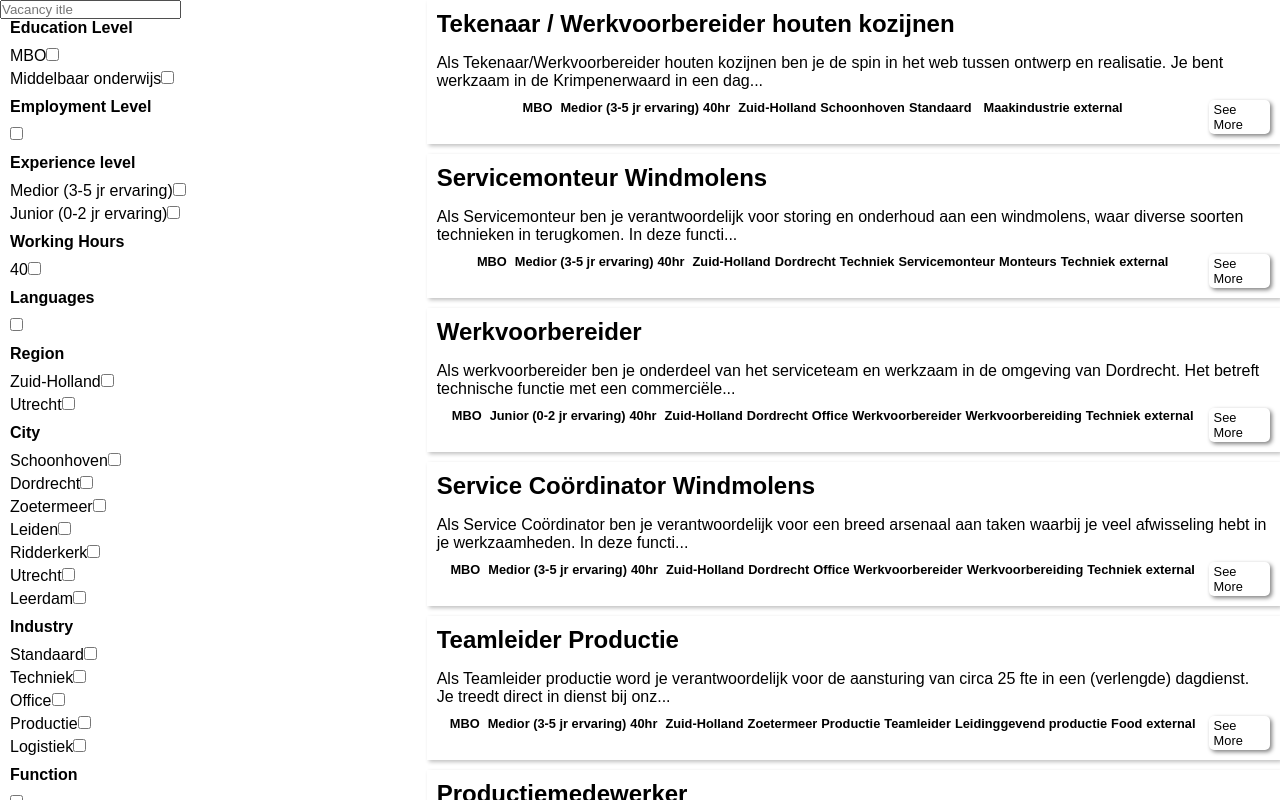
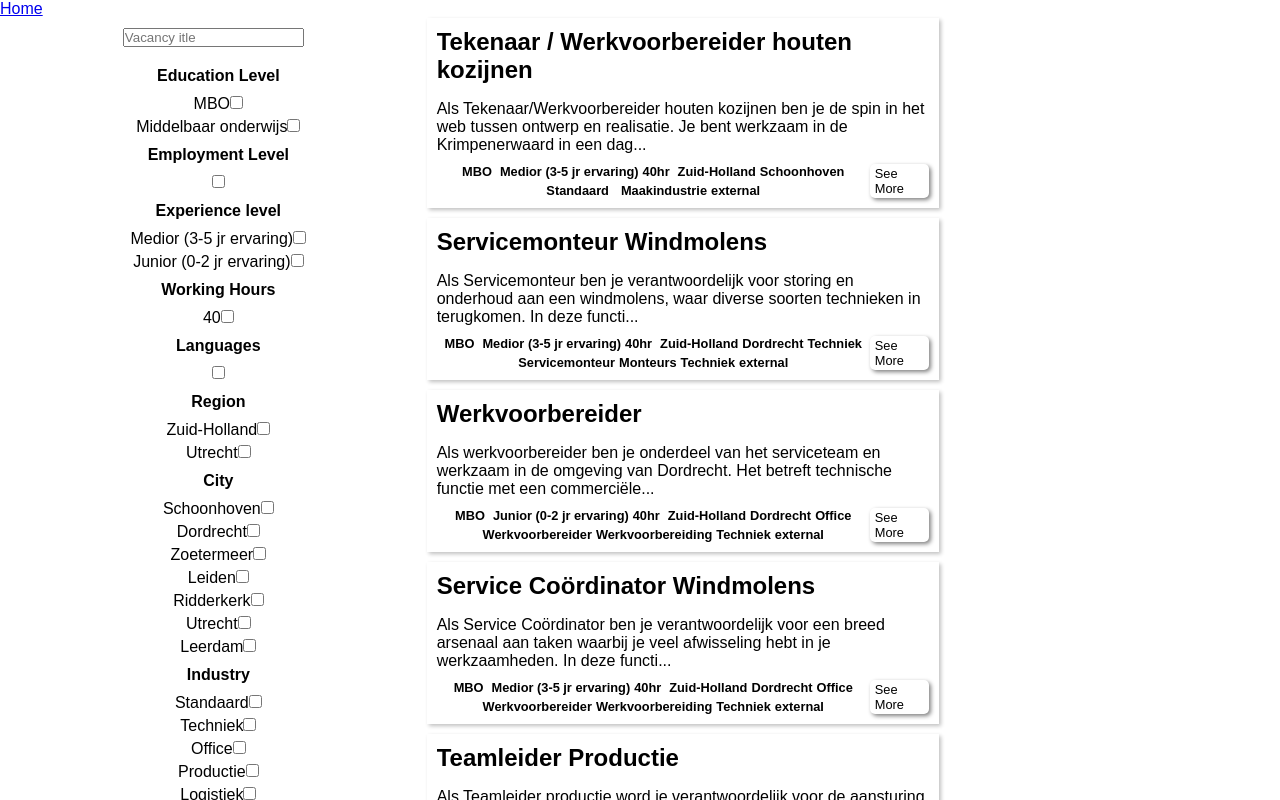
Before and after one commit to arkhamz/direct-impact-, a React (Create React App) app: page / in a window 1280 px wide. Shown: the top 800 px of the page. Built offline with nearby package versions, Linux system fonts and the light colour scheme.

Commit message:
added home link

```diff
--- a/src/App.js
+++ b/src/App.js
@@ -1,5 +1,5 @@
 import './App.css';
-import {Routes,Route} from "react-router-dom";
+import {Routes,Route, Link} from "react-router-dom";
 import VacancyDetail from './pages/VacancyDetail';
 import VacancyLister from './pages/VacancyLister';
 import VacancyApplication from './pages/VacancyApplication';
@@ -12,6 +12,7 @@ function App() {
 
   return (
     <div className="App">
+      <Link to="/">Home</Link>
       <Routes>
         <Route path="/" element={<VacancyLister />}   />
         <Route path="/vacancies/:id" element={<VacancyDetail/>}   />
--- a/src/components/FilterBlock.css
+++ b/src/components/FilterBlock.css
@@ -2,6 +2,16 @@
     height: 100%;
     display:flex;
     flex-direction: column;
+    align-items: center;
+    justify-content:baseline;
     gap: 10px;
     padding-left: 10px;
 }
+
+.category-filter{
+    display:flex;
+    flex-direction: column;
+    align-items: center;
+    justify-content: center;
+    text-align: center;
+}
--- a/src/pages/VacancyApplication.css
+++ b/src/pages/VacancyApplication.css
@@ -33,3 +33,12 @@
 .application label{
     margin-right: 10px;
 }
+
+@media screen and (min-width: 800px) {
+
+    .application{
+        width: 60%;
+        margin: 0 auto;
+    }
+
+}
--- a/src/pages/VacancyDetail.css
+++ b/src/pages/VacancyDetail.css
@@ -83,3 +83,12 @@
     padding: 10px 5px;
     margin-bottom: 10px;
 }
+
+@media screen and (min-width: 800px) {
+
+    .vacancy-detail{
+        width: 60%;
+        margin: 0 auto;
+    }
+
+}
--- a/src/pages/VacancyLister.css
+++ b/src/pages/VacancyLister.css
@@ -1,6 +1,12 @@
 .lister{
     display:grid;
     grid-template-columns: 1fr 2fr;
+}
+
+.lister-filters{
+    display:flex;
+    flex-direction:column;
+    gap: 20px;
 }
 
 .vacancy-previews{
@@ -9,3 +15,16 @@
     gap: 10px;
     width: 100%;
 }
+
+.search-filter{
+    margin-top: 10px;
+    text-align: center;
+}
+
+
+@media screen and (min-width:800px) {
+
+    .vacancy-previews{
+        max-width: 60%;
+    }
+}
--- a/src/pages/VacancyLister.js
+++ b/src/pages/VacancyLister.js
@@ -94,10 +94,12 @@ function VacancyLister(){
 
     return <section  className="lister">
 
-        <div>
+        <div className="lister-filters">
+
         <div className="search-filter">
          <input type="text" value={term} onChange={e => setTerm(e.target.value)} placeholder={"Vacancy itle"} />
         </div>
+
             <FilterBlock handleFilterChange={handleFilterChange}/>
         </div>
         <div className="vacancy-previews">
```
